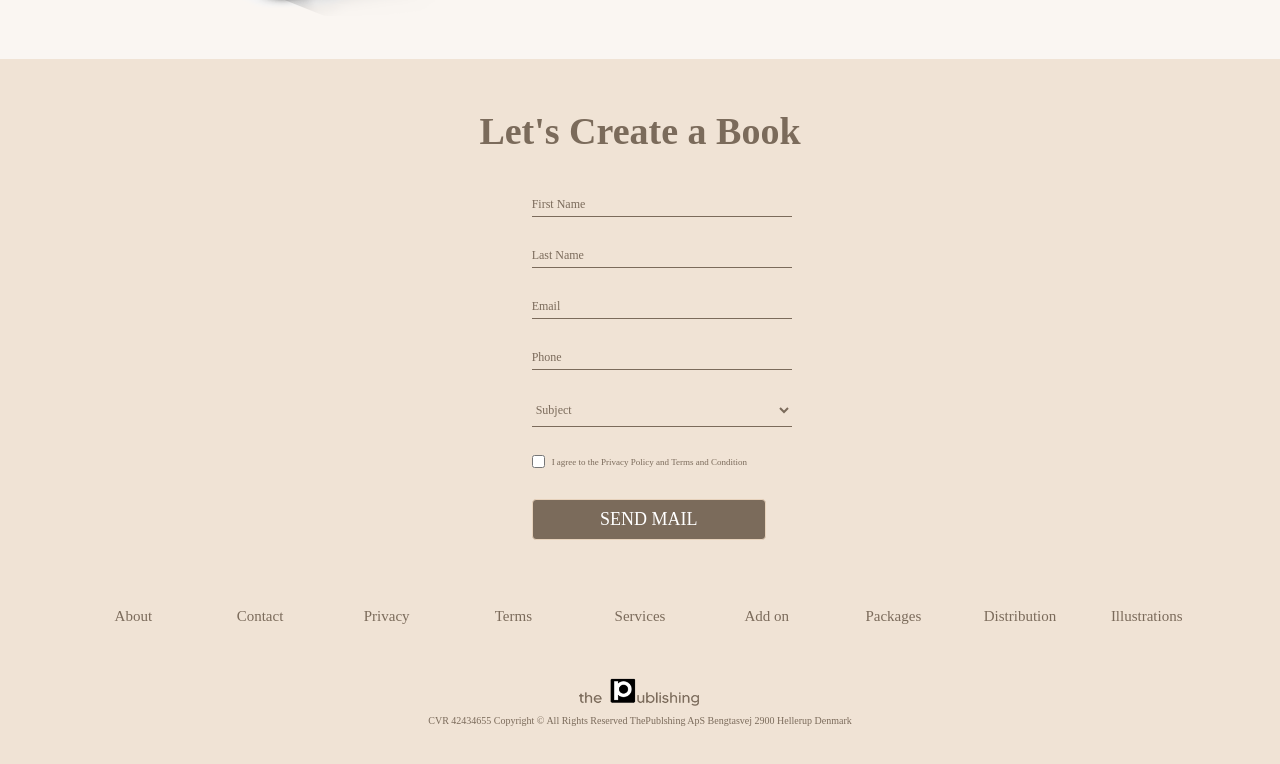
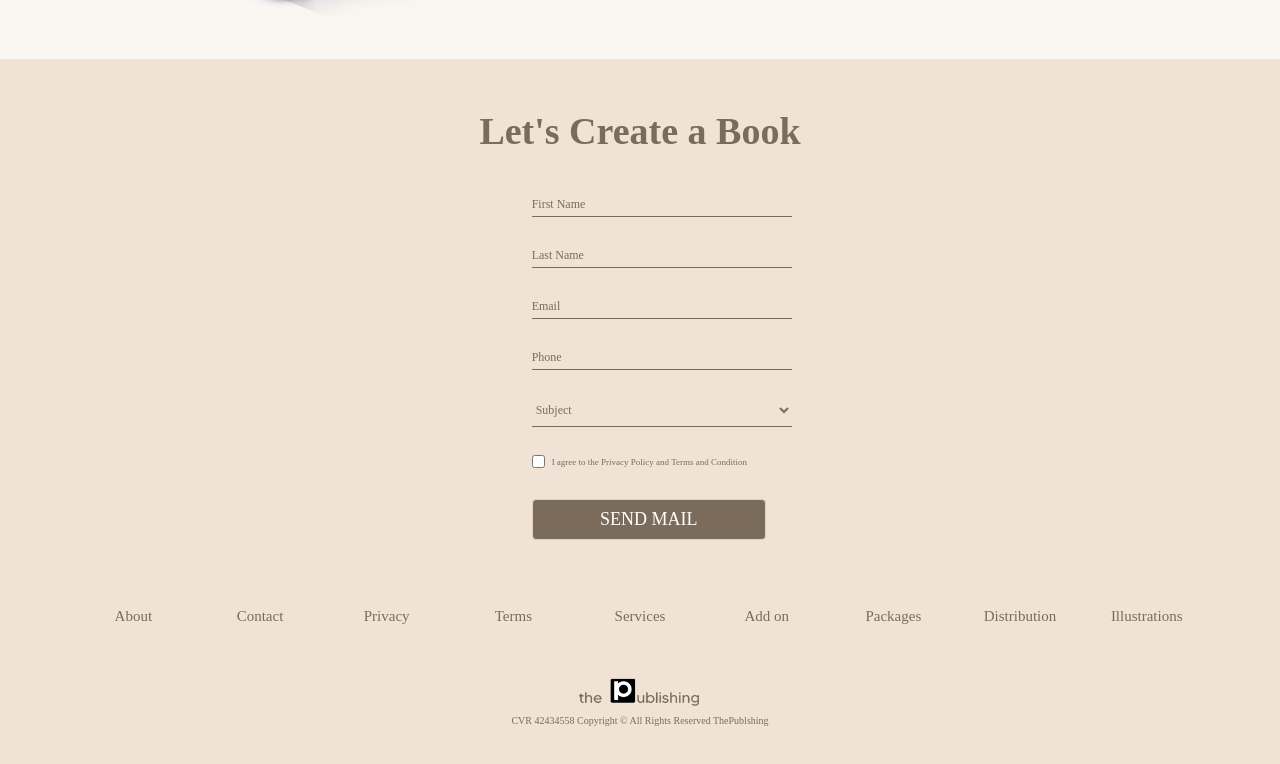
Before and after one commit to poloyacero/publish-web, a Next.js app: page / in a window 1280 px wide. Shown: the part 2922-3686 px from the top of the page. Built offline with nearby package versions, Linux system fonts and the light colour scheme; a web font is replaced by a local one.

Commit message:
CVR number change

```diff
--- a/components/Footer.tsx
+++ b/components/Footer.tsx
@@ -109,7 +109,7 @@ const Footer = ({ ...props }: FooterProps) => {
                 <Row className={styles.center}><Col className={styles.footerlink}>
                 <Link href="/"><a><Image src="/logo.png" width="125%" height="30px" /></a></Link>
               <div className={styles.copyright}>
-              <p>CVR 42434655 Copyright © All Rights Reserved ThePublshing ApS Bengtasvej 2900 Hellerup Denmark</p>
+              <p>CVR 42434558 Copyright © All Rights Reserved ThePublshing</p>
             </div>
             </Col></Row>
             </Col></Row>
```
